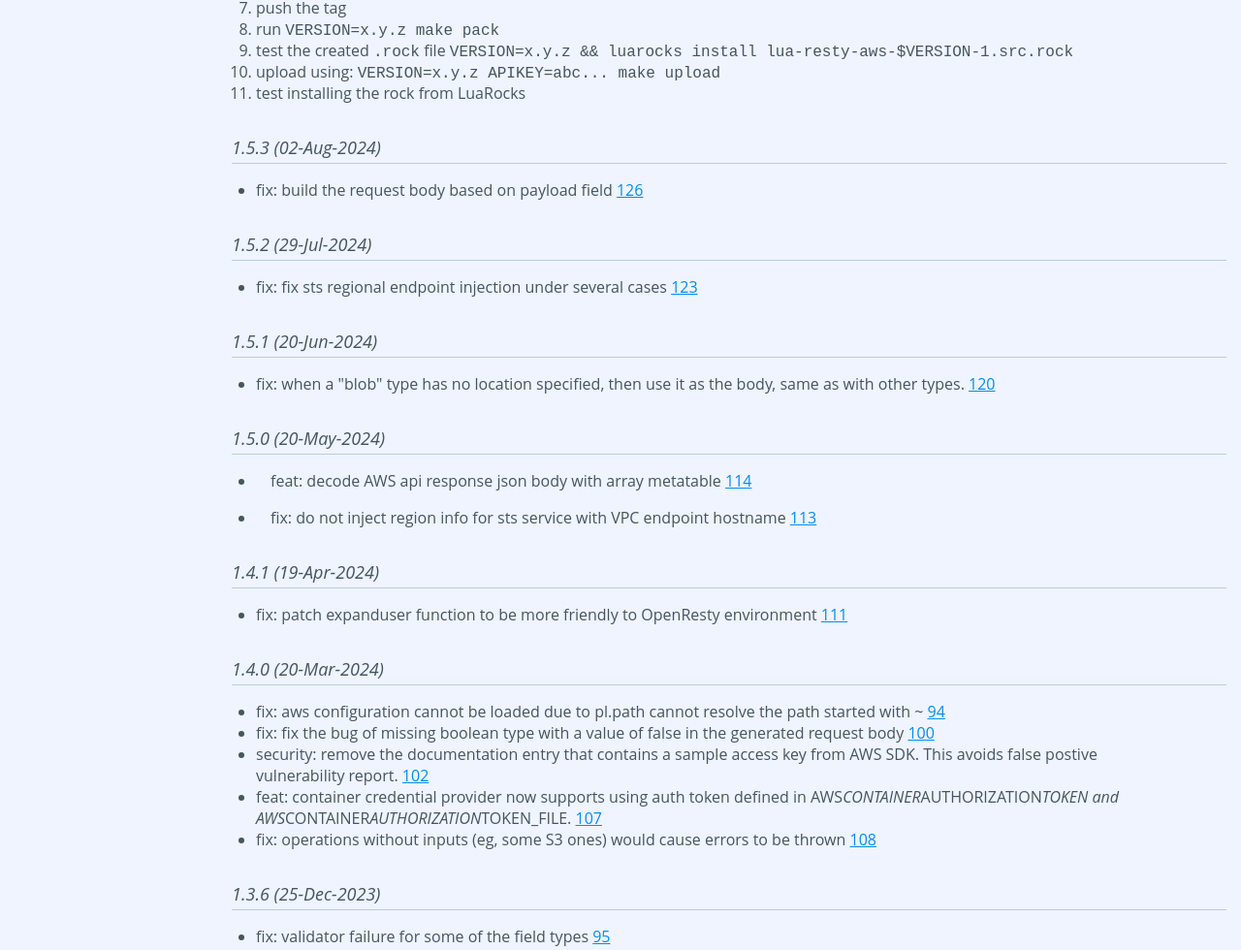
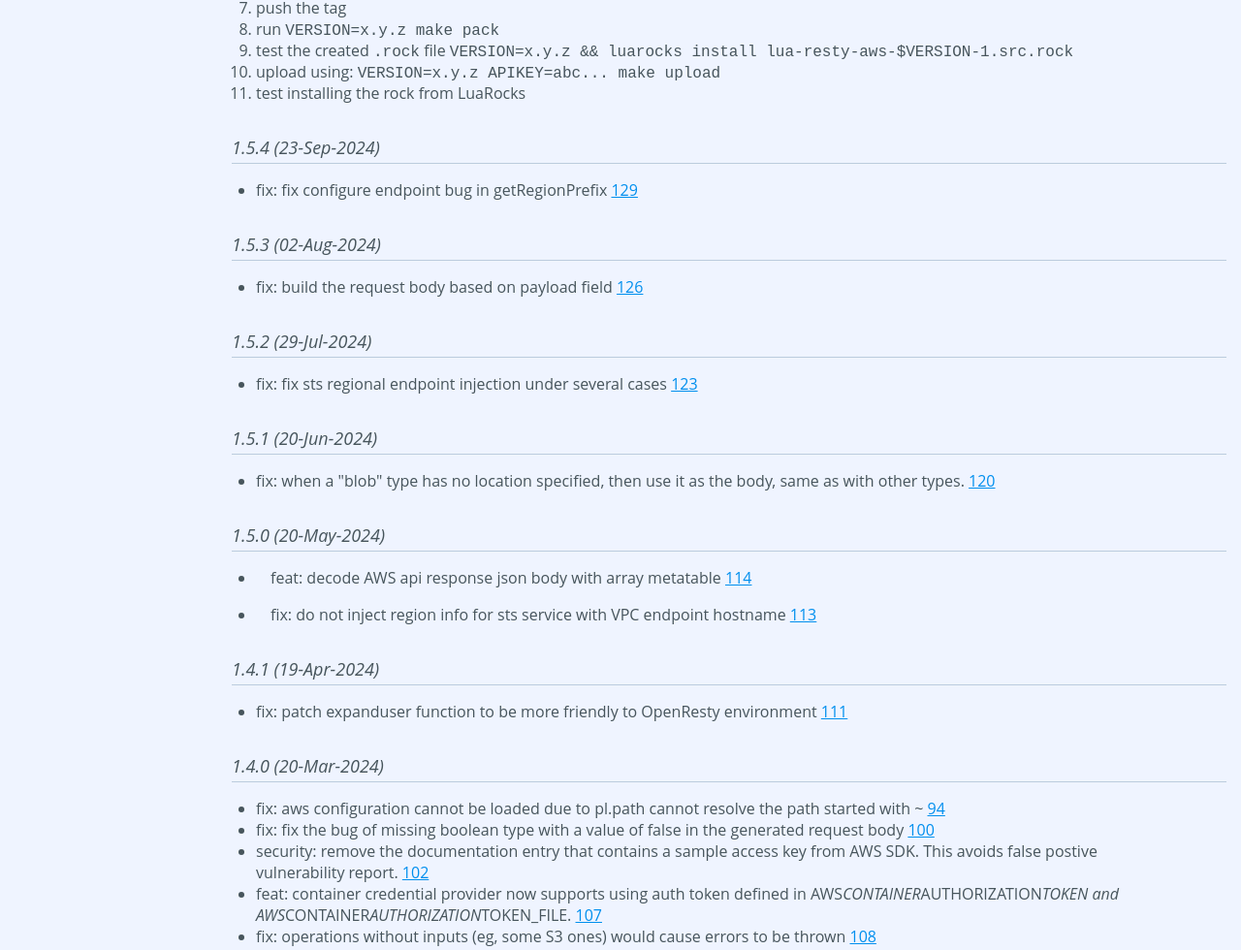
Before and after one commit to Kong/lua-resty-aws, a plain HTML site: page docs/topics/README.md.html in a window 1280 px wide. Shown: the part 3584-4564 px from the top of the page at 97% size. Drawn offline with Linux system fonts and the light colour scheme.

Commit message:
release 1.5.4 (#130)

```diff
--- a/docs/topics/README.md.html
+++ b/docs/topics/README.md.html
@@ -289,6 +289,13 @@ make test
     <li>test installing the rock from LuaRocks</li>
 </ol>
 
+
+<h3>1.5.4 (23-Sep-2024)</h3>
+
+<ul>
+    <li>fix: fix configure endpoint bug in getRegionPrefix
+    <a href="https://github.com/Kong/lua-resty-aws/pull/129">129</a></li>
+</ul>
 
 <h3>1.5.3 (02-Aug-2024)</h3>
 
@@ -585,7 +592,7 @@ Behaviour might change, but is expected to be very rare.
 </div> <!-- id="main" -->
 <div id="about">
 <i>generated by <a href="http://github.com/lunarmodules/LDoc">LDoc 1.5.0</a></i>
-<i style="float:right;">Last updated 2024-08-02 07:27:49 </i>
+<i style="float:right;">Last updated 2024-09-23 09:29:37 </i>
 </div> <!-- id="about" -->
 </div> <!-- id="container" -->
 </body>
```
Also changed, not shown: docs/classes/AWS.html (+1 -1 lines), docs/classes/ChainableTemporaryCredentials.html (+1 -1 lines), docs/classes/CredentialProviderChain.html (+1 -1 lines), docs/classes/Credentials.html (+1 -1 lines), docs/classes/EC2MetadataCredentials.html (+1 -1 lines), docs/classes/EnvironmentCredentials.html (+1 -1 lines), docs/classes/RemoteCredentials.html (+1 -1 lines), docs/classes/SharedFileCredentials.html (+1 -1 lines), docs/classes/TokenFileWebIdentityCredentials.html (+1 -1 lines), docs/index.html (+1 -1 lines), docs/modules/resty.aws.config.html (+1 -1 lines), docs/modules/resty.aws.service.rds.signer.html (+1 -1 lines), docs/modules/resty.aws.utils.html (+1 -1 lines), 1 other file.
